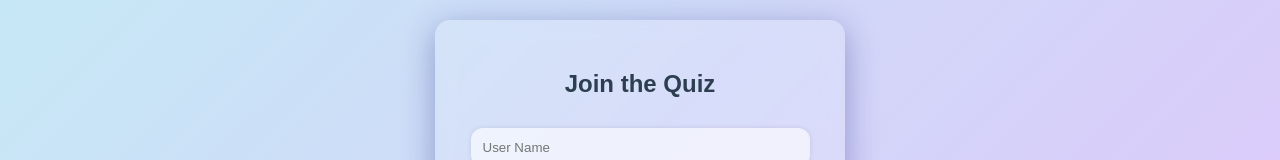
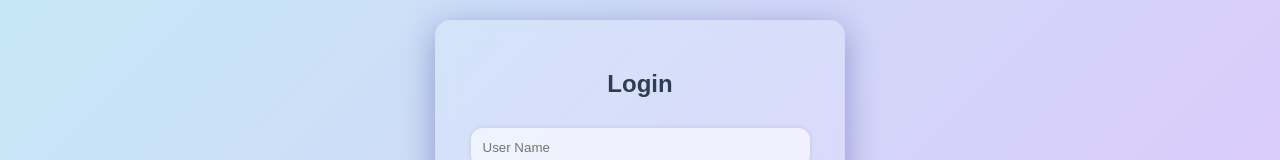
Before and after one commit to JunaidMahsood/batch-1, a plain HTML site: page index.html in a window 1280 px wide. Shown: the part 210-370 px from the top of the page. Drawn offline with nearby package versions, Linux system fonts and the light colour scheme.

Commit message:
Update index.html

```diff
--- a/index.html
+++ b/index.html
@@ -14,7 +14,7 @@
 
 
 <div class="container form-container" id="form-container">
-    <h2>Join the Quiz</h2>
+    <h2>Login</h2>
     <input type="text" placeholder="User Name" id="username">
     <input type="text" placeholder="Contact" id="contact">
     <button onclick="validateLogin()">Start Test</button>
```
